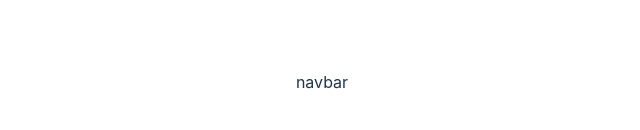
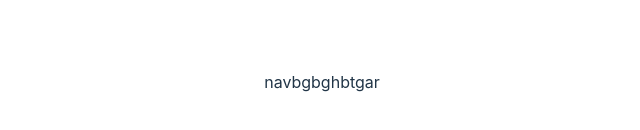
Before and after one commit to Sharansai11/repo1, a React (Vite) app in the folder frontend/: page / in a window 1280 px wide. Shown: the part 318-448 px from the top of the page, without its empty margins (318-958 px from the left). Built offline with nearby package versions, Linux system fonts and the light colour scheme.

Commit message:
added navbar

```diff
--- a/frontend/src/components/navbar.jsx
+++ b/frontend/src/components/navbar.jsx
@@ -2,7 +2,7 @@ import React from 'react'
 
 function navbar() {
   return (
-    <div>navbar</div>
+    <div>navbgbghbtgar</div>
   )
 }
 
```
